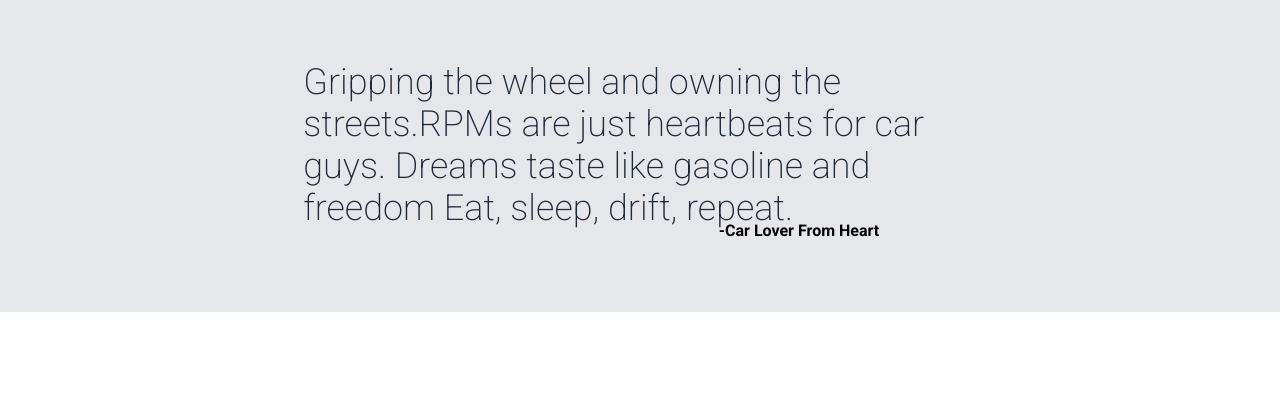
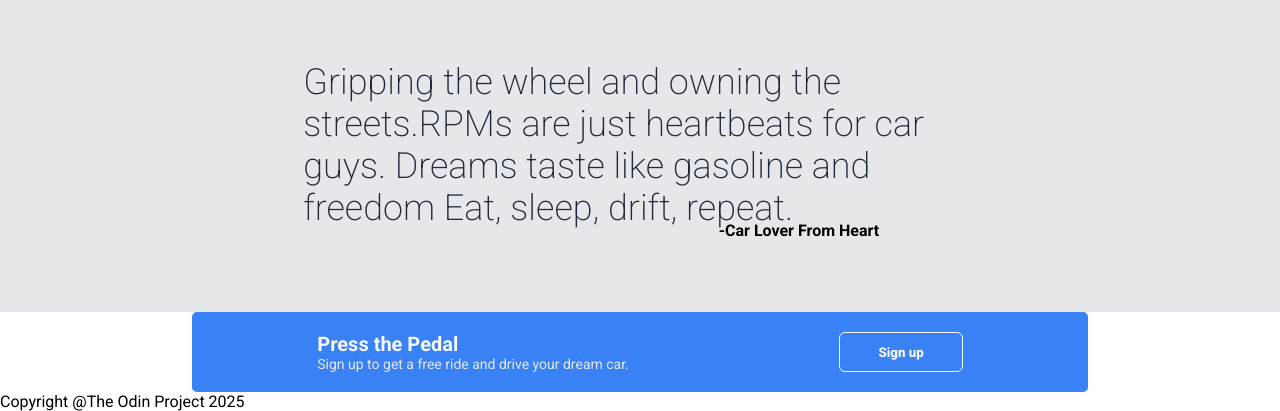
Before and after one commit to Muhammadmarch09/landing-page, a plain HTML site: page index.html in a window 1280 px wide. Shown: the part 603-1014 px from the top of the page. Before the commit the page ends 915 px from the top, so only its background shows below. Drawn offline with Linux system fonts and the light colour scheme; a web font is replaced by a local one.

Commit message:
the creation is almost done working on footer section

```diff
--- a/index.html
+++ b/index.html
@@ -59,5 +59,15 @@ Dreams taste like gasoline and freedom
 Eat, sleep, drift, repeat.</h1>
       <p>-Car Lover From Heart</p>
     </section>
+    <section class="container">
+      <div class="card">
+        <div class="card-text"><h1>Press the Pedal</h1>
+        <p>Sign up to get a free ride and drive your dream car.</p></div>
+        <button>Sign up</button>
+      </div>
+    </section>
+    <footer>
+      <p>Copyright @The Odin Project 2025</p>
+    </footer>
   </body>
 </html>
--- a/style.css
+++ b/style.css
@@ -78,33 +78,33 @@ header main .img {
   color: #1f2937;
   margin-bottom: 52px;
 }
-.main .card-container{
+.main .card-container {
   display: flex;
   justify-content: center;
   gap: 32px;
   align-items: center;
 }
-.main .card-container .card{
+.main .card-container .card {
   width: 200px;
   text-align: center;
 }
-.main .card-container .card img{
+.main .card-container .card img {
   border: 2px solid #3882f6;
   padding: 12px;
   border-radius: 8px;
 }
-.main .card-container .card p{
+.main .card-container .card p {
   font-size: 12px;
   width: 180px;
-    color:#5a626e;
+  color: #5a626e;
 }
 
 /* Quets section  */
-.quote{
+.quote {
   background-color: #e5e7eb;
   padding: 42px;
 }
-.quote h1{
+.quote h1 {
   font-size: 36px;
   font-weight: 200;
   color: #1f2937;
@@ -112,10 +112,40 @@ padding: 42px;
   width: 60%;
   padding: 22px;
 }
-.quote p{
+.quote p {
   text-align: end;
   width: 70%;
   font-weight: bold;
   position: relative;
   bottom: 30px;
 }
+/* Card  */
+.container {
+  display: flex;
+  justify-content: center;
+  align-items: center;
+}
+.container .card {
+  background-color: #3882f6;
+  width: 70vw;
+  padding: 20px;
+  border-radius: 5px;
+  display: flex;
+  justify-content: space-around;
+}
+.container .card h1 {
+  color: #f9faf8;
+  font-size: 20px;
+}
+.container .card p {
+  font-size: 14px;
+  color: #e5e7eb;
+}
+.container .card button {
+  background-color: #3882f6;
+  border: 1px solid #f9faf8;
+  padding: 0px 38px;
+  border-radius: 6px;
+  color: #f9faf8;
+  font-weight: 800;
+}
```
Lines whose indentation alone changed are shown as unchanged.
